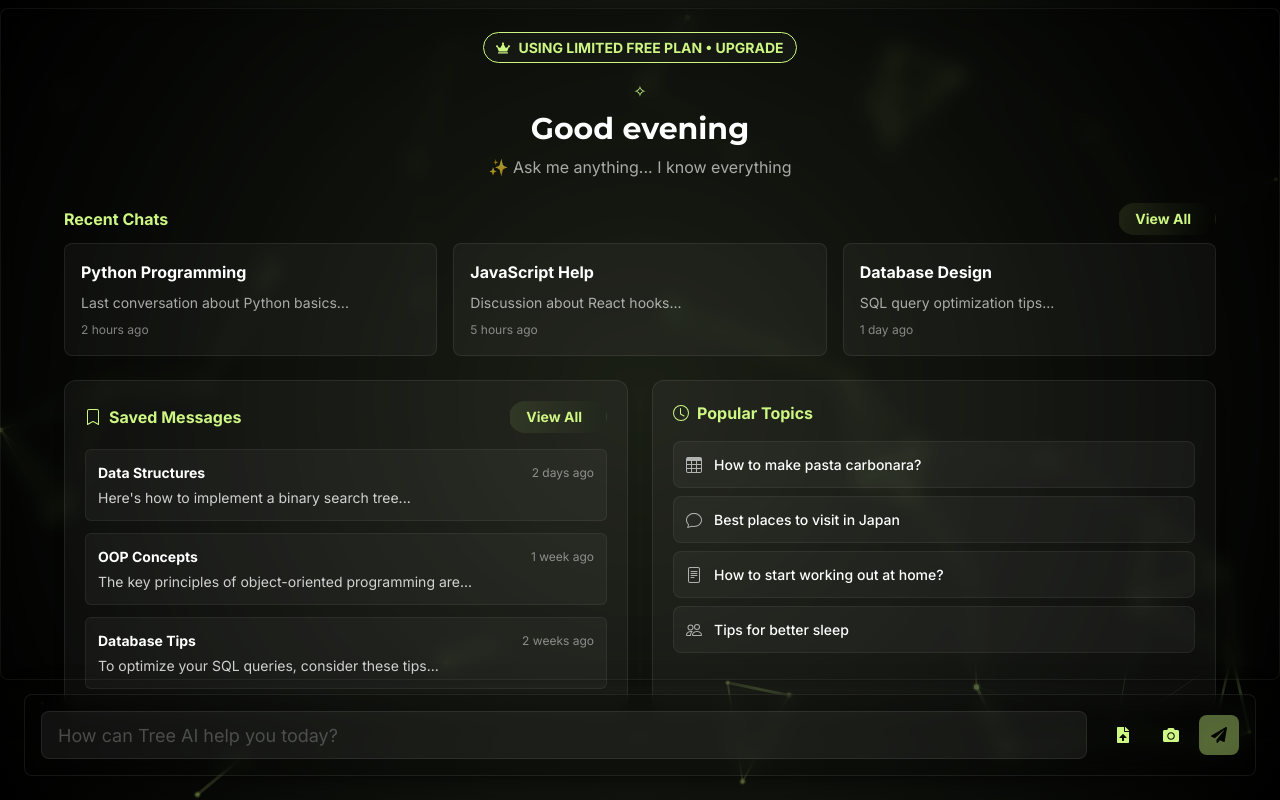
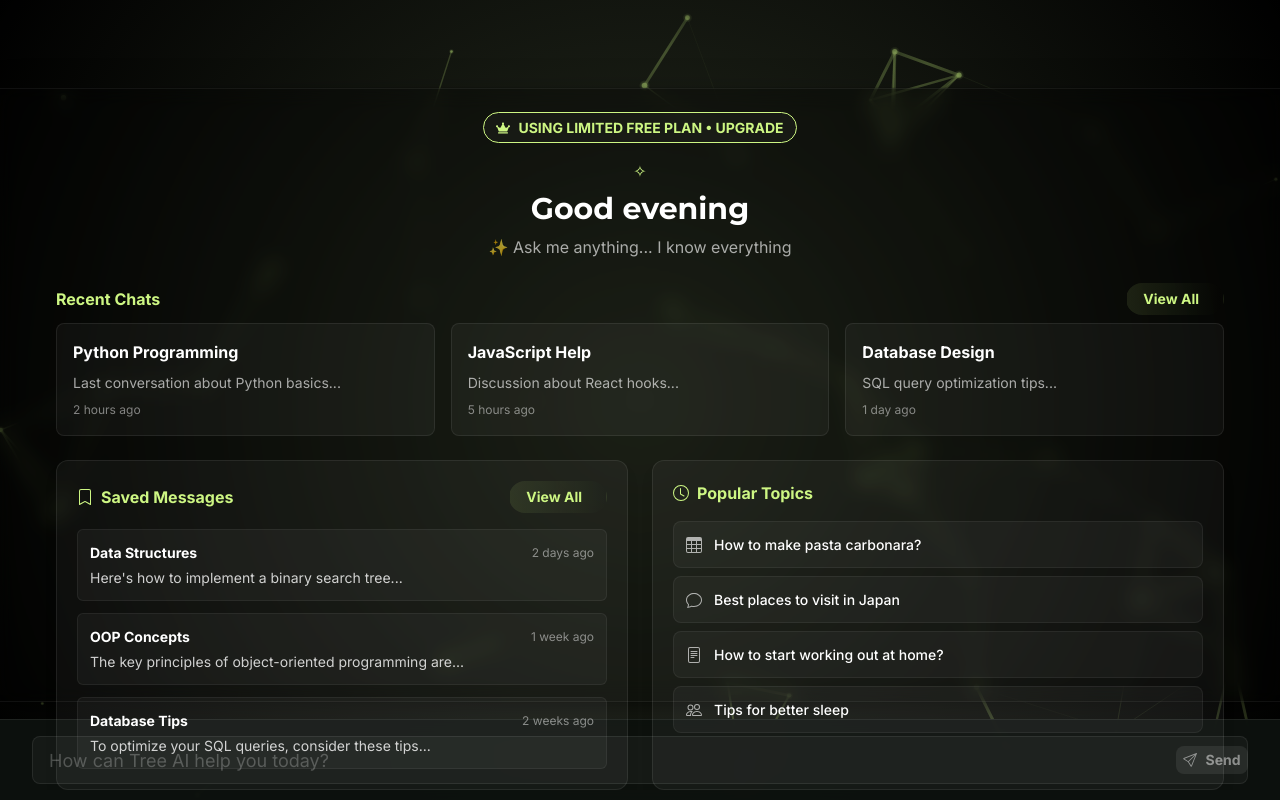
Before and after one commit to caydenchok/tree.ai, a React (Vite) app in the folder frontend/: page /tree-chat in a window 1280 px wide. Built offline with nearby package versions, Linux system fonts and the light colour scheme.

Commit message:
Update G_8

```diff
--- a/frontend/src/components/common/Navbar/Navbar.tsx
+++ b/frontend/src/components/common/Navbar/Navbar.tsx
@@ -95,10 +95,52 @@ const Navbar: React.FC = () => {
               Tree AI
             </Button>
 
-            {/* Language Selector */}
-            <LanguageSelector />
+            {/* Mobile menu button */}
+            {isMobile && (
+              <IconButton
+                aria-label="Open menu"
+                icon={<HiMenu />}
+                variant="ghost"
+                color="white"
+                _hover={{ bg: 'whiteAlpha.200' }}
+                onClick={onOpen}
+              />
+            )}
+          </HStack>
 
-            {/* Login/Register Buttons */}
+          {/* Mobile drawer */}
+          <Drawer isOpen={isOpen} placement="right" onClose={onClose}>
+            <DrawerOverlay />
+            <DrawerContent bg="gray.900">
+              <DrawerCloseButton color="white" />
+              <DrawerHeader borderBottomWidth="1px" borderColor="whiteAlpha.300" color="white">
+                Menu
+              </DrawerHeader>
+              <DrawerBody>
+                <VStack spacing={4} align="stretch" mt={4}>
+                  <Button
+                    onClick={() => {
+                      navigate('/tree-chat');
+                      onClose();
+                    }}
+                    leftIcon={<BsChat />}
+                    variant="ghost"
+                    color="white"
+                    _hover={{ bg: 'whiteAlpha.200' }}
+                    justifyContent="flex-start"
+                  >
+                    Tree AI Chat
+                  </Button>
+                </VStack>
+              </DrawerBody>
+            </DrawerContent>
+          </Drawer>
+
+          {/* Language Selector */}
+          {!isMobile && <LanguageSelector />}
+
+          {/* Login/Register Buttons */}
+          {!isMobile && (
             <Button
               variant="ghost"
               color="white"
@@ -108,17 +150,7 @@ const Navbar: React.FC = () => {
             >
               Login
             </Button>
-            <Button
-              variant="outline"
-              color="white"
-              borderColor="whiteAlpha.200"
-              _hover={{ bg: 'whiteAlpha.200' }}
-              size="sm"
-              onClick={() => navigate('/register')}
-            >
-              Register
-            </Button>
-          </HStack>
+          )}
         </Flex>
       </Container>
     </Box>
--- a/frontend/src/pages/TreeChat.tsx
+++ b/frontend/src/pages/TreeChat.tsx
@@ -150,13 +150,15 @@ const TreeChat: React.FC = () => {
     glowShadow: '0 4px 20px rgba(130, 205, 71, 0.3)',
   };
 
-  const scrollToBottom = () => {
+  const messagesEndRef = useRef<HTMLDivElement>(null);
+
+  const scrollToBottom = useCallback(() => {
     messagesEndRef.current?.scrollIntoView({ behavior: "smooth" });
-  };
+  }, []);
 
   useEffect(() => {
     scrollToBottom();
-  }, [messages]);
+  }, [messages, scrollToBottom]);
 
   const formatTimeRemaining = (endTime: Date) => {
     const now = new Date();
@@ -279,7 +281,6 @@ const TreeChat: React.FC = () => {
     return "✨ Ask me anything... I know everything";
   };
 
-  const messagesEndRef = useRef(null);
   const toast = useToast();
   const { isOpen, onOpen: handleOpen, onClose } = useDisclosure();
 
@@ -824,7 +825,12 @@ const TreeChat: React.FC = () => {
           </ModalContent>
         </Modal>
 
-        <Container maxW="container.xl" h="100vh" px={6}>
+        <Container
+          maxW={{ base: "100%", md: "container.xl" }}
+          h="100vh"
+          pt={{ base: "60px", md: "80px" }}
+          px={{ base: 2, md: 4 }}
+        >
           <Flex direction="column" h="100%" py={2}>
             <VStack spacing={4} flex="1" w="100%" position="relative">
               {/* Glassy Background Card */}
@@ -915,8 +921,11 @@ const TreeChat: React.FC = () => {
                           variant="ghost"
                           size="sm"
                           color="#CDF683"
-                          _hover={{ bg: "rgba(205, 246, 131, 0.1)" }}
-                          transition="all 0.2s"
+                          _hover={{
+                            bg: "rgba(205, 246, 131, 0.1)",
+                            transform: "translateX(-5px)"
+                          }}
+                          transition="all 0.3s"
                           position="relative"
                           pl={4}
                           pr={6}
@@ -1096,7 +1105,20 @@ const TreeChat: React.FC = () => {
                     </SimpleGrid>
                   </VStack>
                 ) : (
-                  <VStack spacing={4} w="100%" flex={1} overflowY="auto">
+                  <VStack spacing={4} w="100%" flex={1} overflowY="auto" pb={{ base: "80px", md: "100px" }}
+                    css={{
+                      '&::-webkit-scrollbar': {
+                        width: '4px',
+                      },
+                      '&::-webkit-scrollbar-track': {
+                        background: 'rgba(0, 0, 0, 0.1)',
+                      },
+                      '&::-webkit-scrollbar-thumb': {
+                        background: 'rgba(205, 246, 131, 0.5)',
+                        borderRadius: '4px',
+                      },
+                    }}
+                  >
                     {/* Creative Back Button */}
                     <Box w="100%" mb={2}>
                       <Button
@@ -1204,6 +1226,7 @@ const TreeChat: React.FC = () => {
                         />
                       </Box>
                     )}
+                    <div ref={messagesEndRef} />
                   </VStack>
                 )}
               </Flex>
@@ -1212,72 +1235,56 @@ const TreeChat: React.FC = () => {
             {/* Floating Input Card */}
             <Box
               position="fixed"
-              bottom={6}
-              left={6}
-              right={6}
-              maxW="container.xl"
-              mx="auto"
-              bg="rgba(0, 0, 0, 0.3)"
-              borderRadius="lg"
-              p={4}
-              borderWidth="1px"
+              bottom={0}
+              left={0}
+              right={0}
+              p={{ base: 2, md: 4 }}
+              bg="rgba(13, 17, 14, 0.95)"
+              borderTop="1px"
               borderColor="whiteAlpha.200"
               backdropFilter="blur(10px)"
-              boxShadow="dark-lg"
-              zIndex={2}
             >
-              <Flex>
-                <InputGroup size="lg" flex={1}>
+              <Container maxW={{ base: "100%", md: "container.xl" }}>
+                <InputGroup size="lg">
                   <Input
+                    pr="4.5rem"
                     placeholder={isRateLimited ? `Please wait ${formatTimeRemaining(rateLimitEndTime!)}...` : "How can Tree AI help you today?"}
-                    bg="whiteAlpha.100"
+                    value={inputValue}
+                    onChange={(e) => setInputValue(e.target.value)}
+                    onKeyPress={handleKeyPress}
+                    bg="whiteAlpha.50"
                     border="1px solid"
                     borderColor="whiteAlpha.200"
-                    color="white"
-                    _hover={{ borderColor: "#CDF683" }}
+                    _hover={{ borderColor: "whiteAlpha.300" }}
                     _focus={{
                       borderColor: "#CDF683",
                       boxShadow: "0 0 0 1px #CDF683"
                     }}
-                    value={inputValue}
-                    onChange={(e) => setInputValue(e.target.value)}
-                    onKeyPress={handleKeyPress}
-                    isDisabled={isRateLimited || isLoading}
+                    disabled={isLoading || isRateLimited}
+                    _disabled={{
+                      opacity: 0.7,
+                      cursor: "not-allowed"
+                    }}
                   />
+                  <InputRightElement width="4.5rem">
+                    <Button
+                      h="1.75rem"
+                      size="sm"
+                      onClick={handleSendMessage}
+                      isLoading={isLoading}
+                      disabled={!inputValue.trim() || isRateLimited}
+                      bg={inputValue.trim() ? "#CDF683" : "whiteAlpha.200"}
+                      color={inputValue.trim() ? "black" : "whiteAlpha.600"}
+                      _hover={{
+                        bg: inputValue.trim() ? "#b5e853" : "whiteAlpha.300"
+                      }}
+                      leftIcon={<Icon as={BsSend} />}
+                    >
+                      Send
+                    </Button>
+                  </InputRightElement>
                 </InputGroup>
-
-                {/* Action Buttons */}
-                <HStack spacing={2} ml={4}>
-                  <IconButton
-                    aria-label="Upload file"
-                    icon={<FaFileUpload />}
-                    variant="ghost"
-                    colorScheme="whiteAlpha"
-                    _hover={{ bg: "whiteAlpha.200" }}
-                    onClick={() => {/* Handle file upload */}}
-                  />
-                  <IconButton
-                    aria-label="Take photo"
-                    icon={<FaCamera />}
-                    variant="ghost"
-                    colorScheme="whiteAlpha"
-                    _hover={{ bg: "whiteAlpha.200" }}
-                    onClick={() => {/* Handle camera */}}
-                  />
-                  <IconButton
-                    aria-label="Send message"
-                    icon={<FaPaperPlane />}
-                    colorScheme="green"
-                    variant="solid"
-                    bg="#CDF683"
-                    color="black"
-                    _hover={{ bg: "#CDF683" }}
-                    onClick={handleSendMessage}
-                    isLoading={isLoading}
-                    isDisabled={!inputValue.trim() || isRateLimited}
-                  />
-                </HStack>
-              </Flex>
+              </Container>
             </Box>
           </Flex>
         </Container>
```
